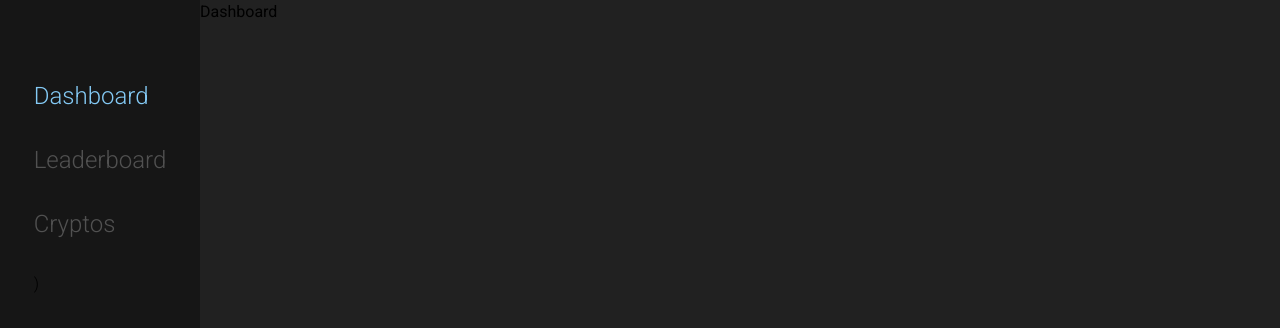
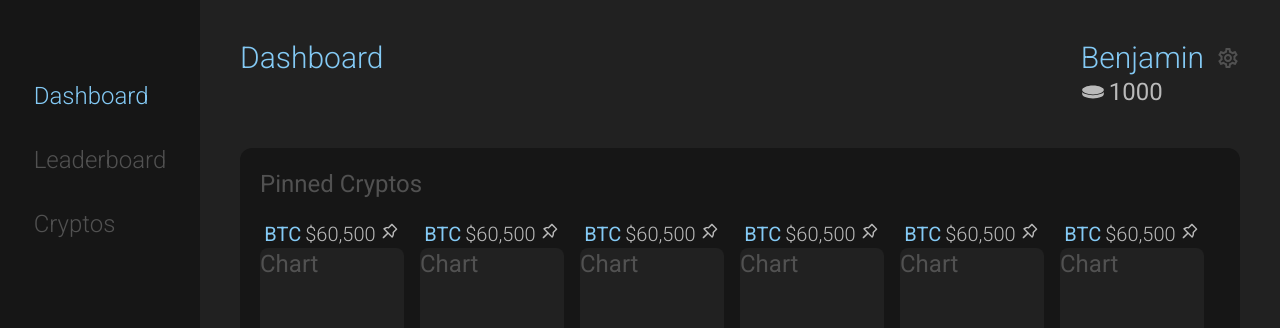
Before and after one commit to BenMoreira/crypto-betting-app, a React (Create React App) app in the folder client/: page /Dashboard in a window 1280 px wide. Shown: the top 328 px of the page. Built offline with nearby package versions, Linux system fonts and the light colour scheme.

Commit message:
Partially implements Dashboard page

```diff
--- a/client/package.json
+++ b/client/package.json
@@ -13,6 +13,7 @@
     "@types/react-dom": "^18.0.10",
     "react": "^18.2.0",
     "react-dom": "^18.2.0",
+    "react-icons": "^4.7.1",
     "react-redux": "^8.0.5",
     "react-router-dom": "^6.8.1",
     "react-scripts": "5.0.1",
--- /dev/null
+++ b/client/src/components/Account.tsx
@@ -0,0 +1,24 @@
+import React from 'react'
+import {MdOutlineSettings} from 'react-icons/md';
+import {GiToken} from 'react-icons/gi';
+
+const Account = () => {
+  return (
+    <div className='flex flex-col'>
+        <div className='flex flex-row items-center gap-3'>
+            <div className='text-blue-300 font-light'>
+                Benjamin
+            </div>
+            <div className='text-coal-500 text-2xl'>
+                <MdOutlineSettings />
+            </div>
+        </div>
+
+        <div className='flex flex-row items-center gap-1 text-coal-200 text-2xl'>
+            <GiToken /> 1000
+        </div>
+    </div>
+  )
+}
+
+export default Account
--- a/client/src/components/Navbar.tsx
+++ b/client/src/components/Navbar.tsx
@@ -11,7 +11,7 @@ export const Navbar = () => {
          return <NavOption path={option}/>
         })
         }
-        )
+
         </div>
     </nav>
   )
--- /dev/null
+++ b/client/src/components/PinnedCrypto.tsx
@@ -0,0 +1,28 @@
+import React from 'react'
+import {AiOutlinePushpin} from 'react-icons/ai';
+
+const PinnedCrypto = () => {
+  return (
+    <div className='flex flex-col w-[90%] h-[20vh]'>
+      <div className='flex flex-row justify-center items-baseline gap-1 text-xl'>
+        <div className='text-blue-300'>
+          BTC
+        </div>
+
+        <div className='text-coal-200 font-light'>
+          $60,500
+        </div>
+
+        <div className='text-coal-200'>
+          <AiOutlinePushpin />
+        </div>
+      </div>
+
+      <div className='bg-coal-800 h-[80%] rounded-lg'>
+        Chart
+      </div>
+    </div>
+  )
+}
+
+export default PinnedCrypto
--- a/client/src/pages/Cryptos.tsx
+++ b/client/src/pages/Cryptos.tsx
@@ -1,9 +1,15 @@
 import React from 'react'
+import Account from '../components/Account'
 
 export const Cryptos = () => {
   return (
     <div className='bg-coal-800 w-full h-full'>
+      <div className='flex flex-row justify-between px-10 py-10 text-3xl'>
+        <div className='text-blue-300 font-light'>
         Cryptos
+        </div>
+        <Account />
+      </div>
     </div>
   )
 }
--- a/client/src/pages/Dashboard.tsx
+++ b/client/src/pages/Dashboard.tsx
@@ -1,9 +1,33 @@
 import React from 'react'
+import Account from '../components/Account';
+import PinnedCrypto from '../components/PinnedCrypto';
 
 export const Dashboard = () => {
   return (
     <div className='bg-coal-800 w-full h-full'>
-      Dashboard
+      <div className='flex flex-row justify-between px-10 py-10 text-3xl'>
+        <div className='text-blue-300 font-light'>
+        Dashboard
+        </div>
+        <Account />
+      </div>
+
+      <div className='bg-coal-900 mx-10 rounded-xl'>
+        <div className='text-coal-500 text-2xl p-5'>
+          Pinned Cryptos
+
+          <div className='flex flex-col justify-center'>
+            <div className='grid grid-cols-6 py-5'>
+              <PinnedCrypto />
+              <PinnedCrypto />
+              <PinnedCrypto />
+              <PinnedCrypto />
+              <PinnedCrypto />
+              <PinnedCrypto />
+            </div>
+          </div>
+        </div>
+      </div>
     </div>
   )
 }
--- a/client/src/pages/Leaderboard.tsx
+++ b/client/src/pages/Leaderboard.tsx
@@ -1,9 +1,15 @@
 import React from 'react'
+import Account from '../components/Account'
 
 export const Leaderboard = () => {
   return (
     <div className='bg-coal-800 w-full h-full'>
+      <div className='flex flex-row justify-between px-10 py-10 text-3xl'>
+        <div className='text-blue-300 font-light'>
         Leaderboard
+        </div>
+        <Account />
+      </div>
     </div>
   )
 }
```
Also changed, not shown: 1 other file (tests, documents, lock files or other folders).
